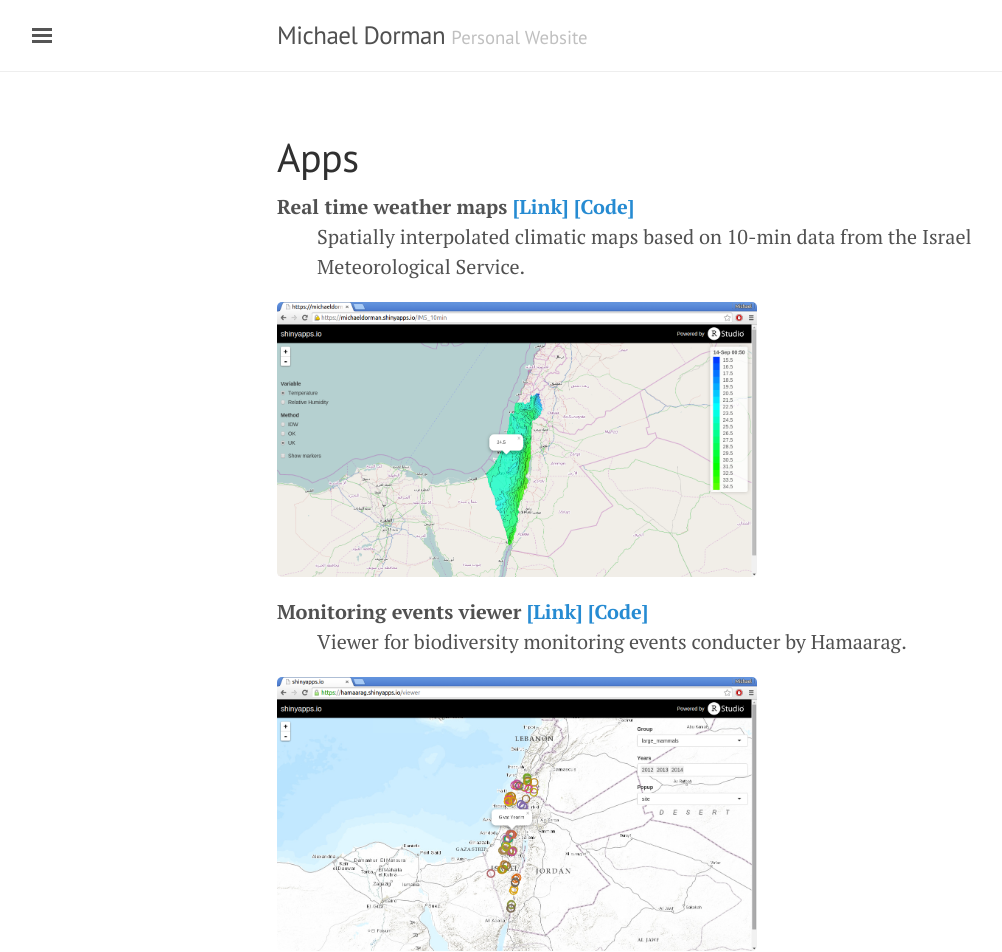
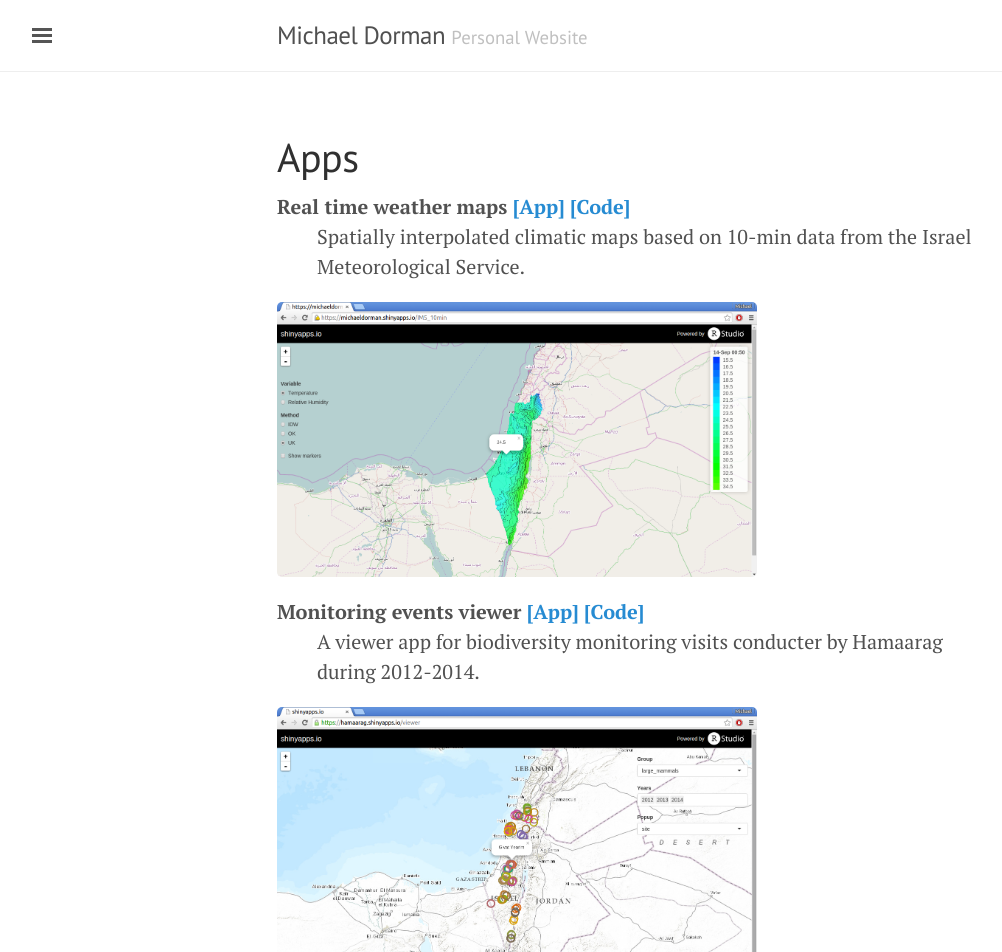
Before and after one commit to michaeldorman/michaeldorman.github.io, a Jekyll site: the page built from apps.md, in a window 1280 px wide. Shown: the top 952 px of the page, without its empty margins (3-1005 px from the left). Built offline with Jekyll 4.4.1, drawn with Linux system fonts in a browser that asks for light colours; some of the changed text lies outside the part shown.

Commit message:
Update apps.md

```diff
--- a/apps.md
+++ b/apps.md
@@ -3,12 +3,17 @@
 title: Apps
 ---
 
-Real time weather maps <a href="https://michaeldorman.shinyapps.io/IMS_10min"> [Link]</a> <a href="https://github.com/michaeldorman/IMS_10min"> [Code]</a>
+Real time weather maps <a href="https://michaeldorman.shinyapps.io/IMS_10min">[App]</a> <a href="https://github.com/michaeldorman/IMS_10min">[Code]</a>
 :   Spatially interpolated climatic maps based on 10-min data from the Israel Meteorological Service.
 
 <img src="/images/ims.png" width="480">
 
-Monitoring events viewer <a href="https://hamaarag.shinyapps.io/viewer"> [Link]</a> <a href="https://github.com/michaeldorman/viewer"> [Code]</a>
-:   Viewer for biodiversity monitoring events conducter by Hamaarag.
+Monitoring events viewer <a href="https://hamaarag.shinyapps.io/viewer">[App]</a> <a href="https://github.com/michaeldorman/viewer">[Code]</a>
+:   A viewer app for biodiversity monitoring visits conducter by Hamaarag during 2012-2014.
 
 <img src="/images/viewer.png" width="480">
+
+Biodiversity observations summary and download <a href="https://hamaarag.shinyapps.io/t0_summary">[App]</a> <a href="https://github.com/michaeldorman/t0_summary">[Code]</a>
+:   A browser for birds, mammals, reptiles and plants observations by Hamaarag during 2012-2014.
+
+<img src="/images/summary.png" width="480">
```
